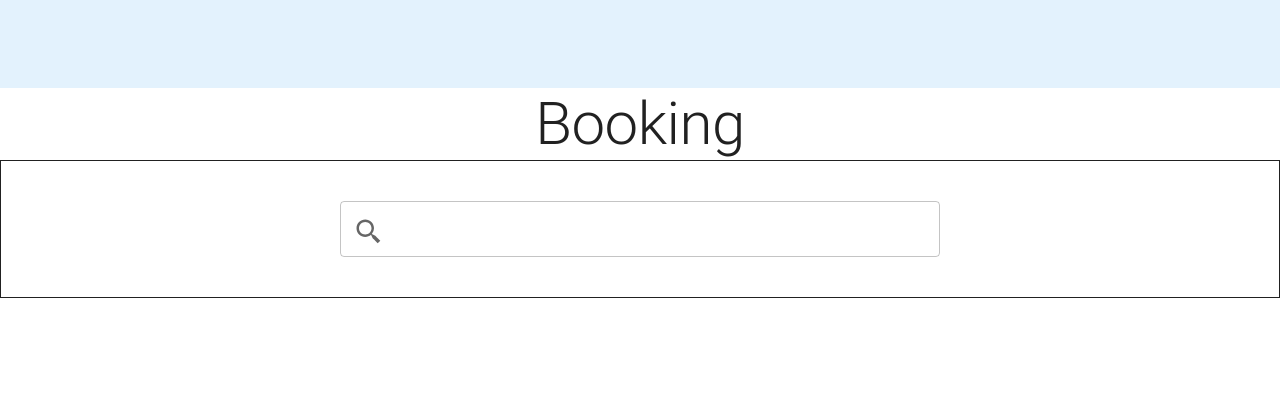
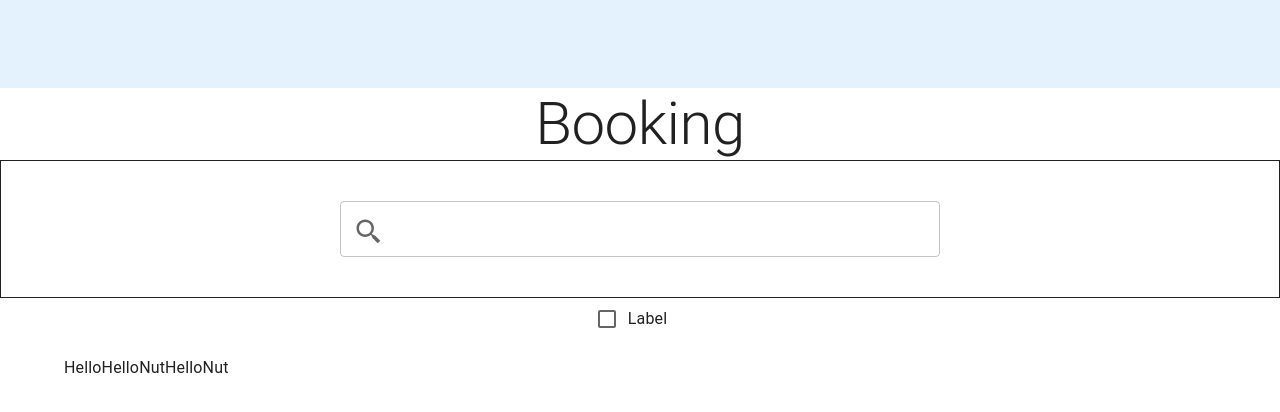
Before and after one commit to nutthanonn/react-shop, a React (Create React App) app: page / in a window 1280 px wide. Shown: the part 3427-3839 px from the top of the page. Built offline with nearby package versions, Linux system fonts and the light colour scheme.

Commit message:
[+] react-typescript

```diff
--- a/src/components/houseBooking/item.tsx
+++ b/src/components/houseBooking/item.tsx
@@ -1,5 +1,5 @@
 import React from "react";
-import { Box, Container } from "@mui/material";
+import { Box } from "@mui/material";
 
 interface pictureProps {
   picture1?: string;
@@ -8,6 +8,7 @@ interface pictureProps {
 }
 
 interface ItemProps {
+  item: {
     id: string;
     status: boolean;
     villageNo: string;
@@ -17,12 +18,13 @@ interface ItemProps {
     toilet: number;
     price: number;
     picture?: pictureProps;
+  };
 }
 
-const Item: React.FC = () => {
+const Item: React.FC<ItemProps> = ({ item }) => {
   return (
     <Box>
-      <p>Hello</p>
+      <p>{item.status ? "Hello" : "Nut"}</p>
     </Box>
   );
 };
--- a/src/data/houseData.ts
+++ b/src/data/houseData.ts
@@ -55,7 +55,7 @@ export const HotelData: HouseDataType[] = [
   },
   {
     id: uuidv4(),
-    status: true,
+    status: false,
     villageNo: "100/17",
     size: "small",
     room: 7,
@@ -91,7 +91,7 @@ export const HotelData: HouseDataType[] = [
   },
   {
     id: uuidv4(),
-    status: true,
+    status: false,
     villageNo: "100/17",
     size: "small",
     room: 4,
--- a/src/pages/Cart.tsx
+++ b/src/pages/Cart.tsx
@@ -16,8 +16,8 @@ const Cart: React.FC = () => {
       <Grid container sx={{ textAlign: "center", padding: 2 }} spacing={2}>
         {productData.map((item) => {
           return (
-            <Grid item md={4} xs={6}>
-              <Item key={item.id} item={item} productStore={productStore} />
+            <Grid item md={4} xs={6} key={item.id}>
+              <Item item={item} productStore={productStore} />
             </Grid>
           );
         })}
--- a/src/pages/houseBooking.tsx
+++ b/src/pages/houseBooking.tsx
@@ -1,28 +1,75 @@
-import React, { useState } from "react";
-import { Box, TextField, Typography } from "@mui/material";
+import React, { useState, useEffect } from "react";
+import {
+  Box,
+  TextField,
+  Typography,
+  FormControlLabel,
+  Checkbox,
+  FormGroup,
+  Grid,
+  Container,
+} from "@mui/material";
 import { BiSearchAlt2 } from "react-icons/bi";
 import { HotelData } from "../data/houseData";
 import Item from "../components/houseBooking/item";
 
 const HomeBooking: React.FC = () => {
-  const [state, setState] = useState<string>(""); // regular expression fillter-data
+  const [data, setData] = useState<any>(HotelData);
+  const [checkButton, setCheckButton] = useState<boolean>(false); //
+
+  useEffect(() => {
+    if (checkButton) {
+      const fill = data.filter((item: any) => {
+        return item.status;
+      });
+      setData(fill);
+    } else {
+      setData(HotelData);
+    }
+  }, [checkButton, data]);
 
   return (
     <Box>
       <Box sx={{ textAlign: "center" }}>
         <Typography variant="h2">Booking</Typography>
       </Box>
-      <Box sx={{ display: "flex", justifyContent: "center", p: 5, border: 1 }}>
+      <Box
+        sx={{
+          display: "flex",
+          justifyContent: "center",
+          p: 5,
+          border: 1,
+        }}
+      >
         <Box sx={{ width: 600 }}>
           <TextField
             label={<BiSearchAlt2 size="30" />}
             placeholder="search..."
             fullWidth
             color="primary"
-            onChange={(e) => setState(e.target.value)}
           />
         </Box>
       </Box>
+      <FormGroup
+        sx={{ display: "flex", flexDirection: "row", justifyContent: "center" }}
+      >
+        <FormControlLabel
+          control={<Checkbox />}
+          label="Label"
+          onChange={() => setCheckButton(!checkButton)}
+        />
+      </FormGroup>
+      <Container>
+        <Grid container>
+          {data.map((item: any) => {
+            return (
+              <Grid item key={item.id}>
+                <Item item={item} />
+              </Grid>
+            );
+          })}
+        </Grid>
+      </Container>
     </Box>
   );
 };
```
Lines whose indentation alone changed are shown as unchanged.
